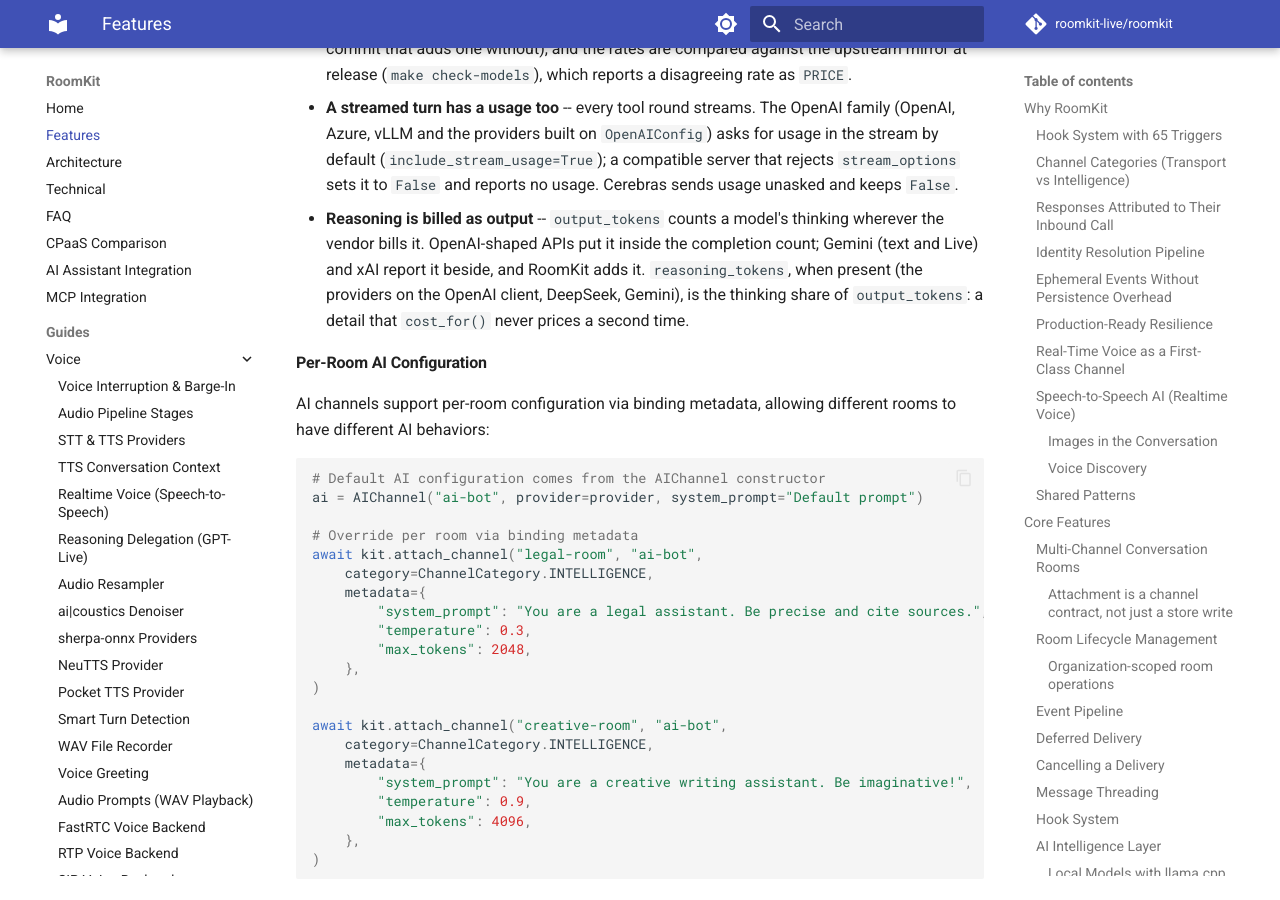
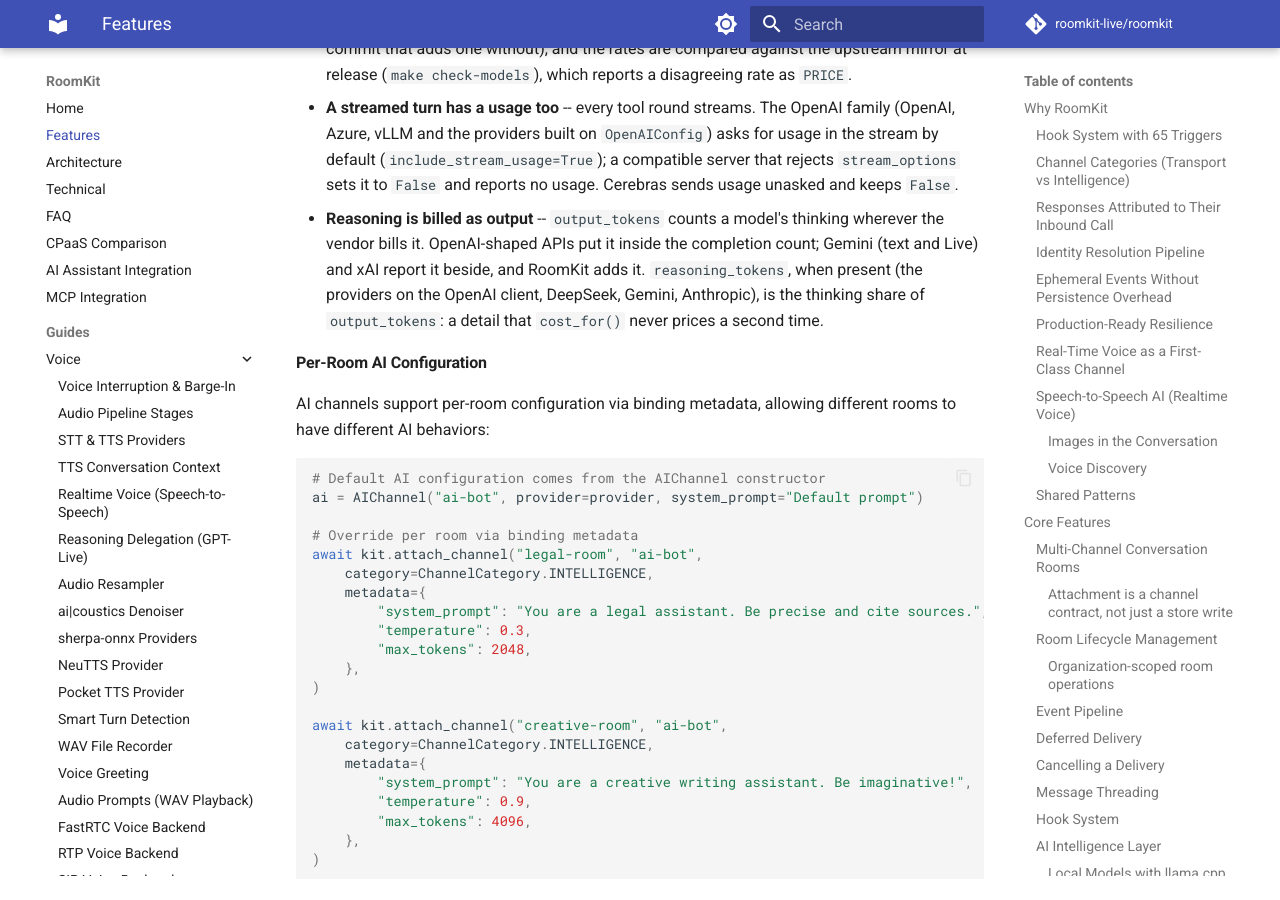
Before and after one commit to roomkit-live/roomkit-docs, an MkDocs documentation site: the page built from docs/features.md, in a window 1280 px wide and 900 px high, scrolled down 24041 px. Built offline with MkDocs 1.6.1 and Material for MkDocs 9.7.7, drawn with Linux system fonts in a browser that asks for light colours; comment, search, counter and statistics services are not loaded; some of the changed text lies outside the part shown.

Commit message:
docs(ai): Anthropic reports reasoning tokens, DeepSeek's tool names and an answer's reasoning, gateways keep the inline form, Gemini Live does not flag a failed result yet (RMK-309, RMK-378)

```diff
--- a/docs/features.md
+++ b/docs/features.md
@@ -845,7 +845,7 @@ file, and nothing fails while that is true.
   thinking wherever the vendor bills it. OpenAI-shaped APIs put it inside the
   completion count; Gemini (text and Live) and xAI report it beside, and
   RoomKit adds it. `reasoning_tokens`, when present (the providers on the
-  OpenAI client, DeepSeek, Gemini), is the thinking share of `output_tokens`:
+  OpenAI client, DeepSeek, Gemini, Anthropic), is the thinking share of `output_tokens`:
   a detail that `cost_for()` never prices a second time.
 
 #### Per-Room AI Configuration
```
Also changed, not shown: other parts of docs/features.md (+2 -2 lines), docs/api/providers-ai.md (+3 -2 lines), docs/guides/deepseek.md (+1 -1 lines).
